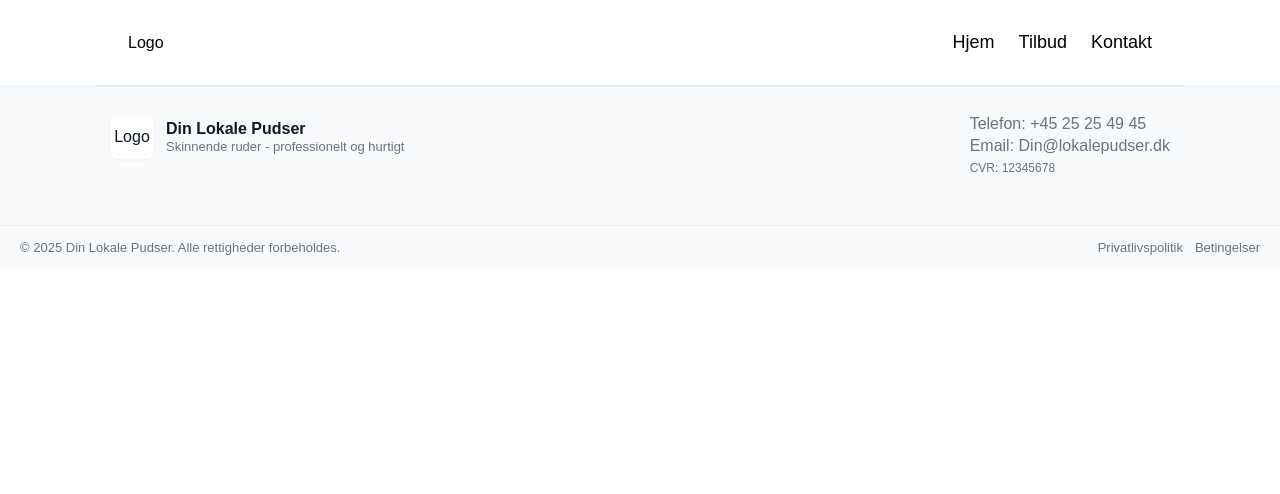
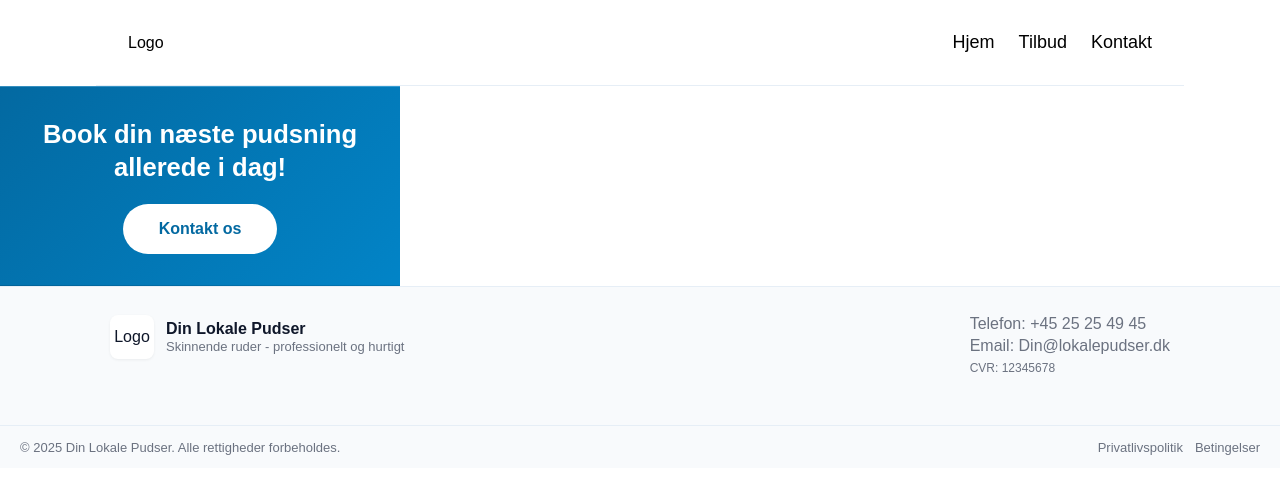
Before and after one commit to SilasWB/pudser, a Next.js app: page / in a window 1280 px wide. Shown: the top 494 px of the page. Built offline with nearby package versions, Linux system fonts and the light colour scheme.

Commit message:
contact form added not done

```diff
--- a/package.json
+++ b/package.json
@@ -11,7 +11,8 @@
   "dependencies": {
     "next": "15.5.4",
     "react": "19.1.0",
-    "react-dom": "19.1.0"
+    "react-dom": "19.1.0",
+    "zod": "^4.1.11"
   },
   "devDependencies": {
     "@eslint/eslintrc": "^3",
--- /dev/null
+++ b/src/app/forside.scss
@@ -0,0 +1,61 @@
+@use "./root.scss";
+
+.main-cta {
+  background: linear-gradient(135deg, var(--accent), #0284c7);
+  color: white;
+  text-align: center;
+  padding: 60px 20px;
+  border-top: 1px solid rgba(255, 255, 255, 0.2);
+  border-bottom: 1px solid rgba(0, 0, 0, 0.05);
+  display: flex;
+  flex-direction: column;
+  align-items: center;
+  justify-content: center;
+  gap: 20px;
+  max-width: 400px;
+  max-height: 200px;
+
+  &__title {
+    font-size: 1.6rem;
+    font-weight: 700;
+    margin: 0;
+    line-height: 1.3;
+    max-width: 400px;
+  }
+
+  &__button {
+    display: inline-block;
+    background: white;
+    color: var(--accent);
+    text-decoration: none;
+    padding: 14px 34px;
+    font-weight: 600;
+    border-radius: 50px;
+    transition: all 0.25s ease;
+    border: 2px solid transparent;
+
+    &:hover {
+      background: transparent;
+      color: white;
+      border-color: white;
+      transform: translateY(-2px);
+    }
+
+    &:focus {
+      outline: none;
+      box-shadow: 0 0 0 3px rgba(255, 255, 255, 0.4);
+    }
+  }
+
+  @media (max-width: 720px) {
+    padding: 40px 16px;
+
+    &__title {
+      font-size: 1.4rem;
+    }
+
+    &__button {
+      padding: 12px 28px;
+    }
+  }
+}
--- a/src/app/page.js
+++ b/src/app/page.js
@@ -1,12 +1,16 @@
+import Link from "next/link";
 import Footer from "./components/footer";
 import Header from "./components/header";
-
+import "./forside.scss"
 export default function Home() {
   return (
     <>
     <Header />
     <main>
-
+       <section className="main-cta">
+  <h2 className="main-cta__title">Book din næste pudsning allerede i dag!</h2>
+  <Link href="/kontakt" className="main-cta__button">Kontakt os</Link>
+</section>
     </main>
     <Footer />
 
```
Also changed, not shown: src/app/(routes)/kontakt/page.jsx (+5 -2 lines), src/app/actions/kontaktmig/KontaktMig.js (added, +26 -0 lines), src/app/components/kontakt-form/index.jsx (added, +42 -0 lines), src/app/components/kontakt-form/kontakt.scss (added, +54 -0 lines), 1 other file (tests, documents, lock files or other folders).
